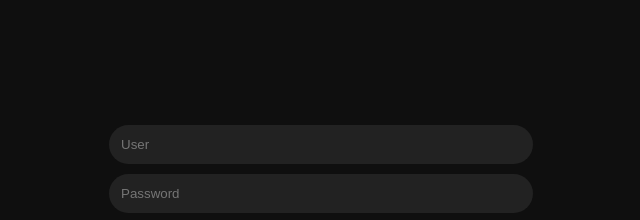
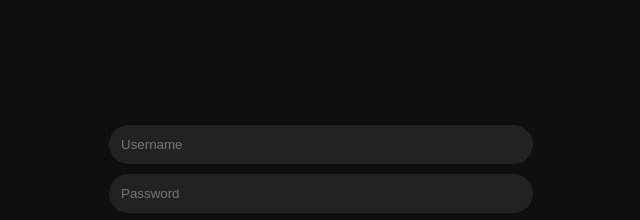
Before and after one commit to ISSEI424/ploxy-v2, a website: page public/index.html in a window 1280 px wide. Shown: the part 212-432 px from the top of the page, 331-971 px from the left. Drawn offline with Linux system fonts and the light colour scheme.

Commit message:
Update index.html

```diff
--- a/public/index.html
+++ b/public/index.html
@@ -30,7 +30,7 @@
 <body>
     <div class="box" id="loginBox">
         <form action="/login" method="post">
-            <input name="user" placeholder="User" required>
+            <input name="user" placeholder="Username" required> <!-- プレースホルダーを変更 -->
             <input name="pass" placeholder="Password" type="password" required>
             <button>Login</button>
         </form>
```
